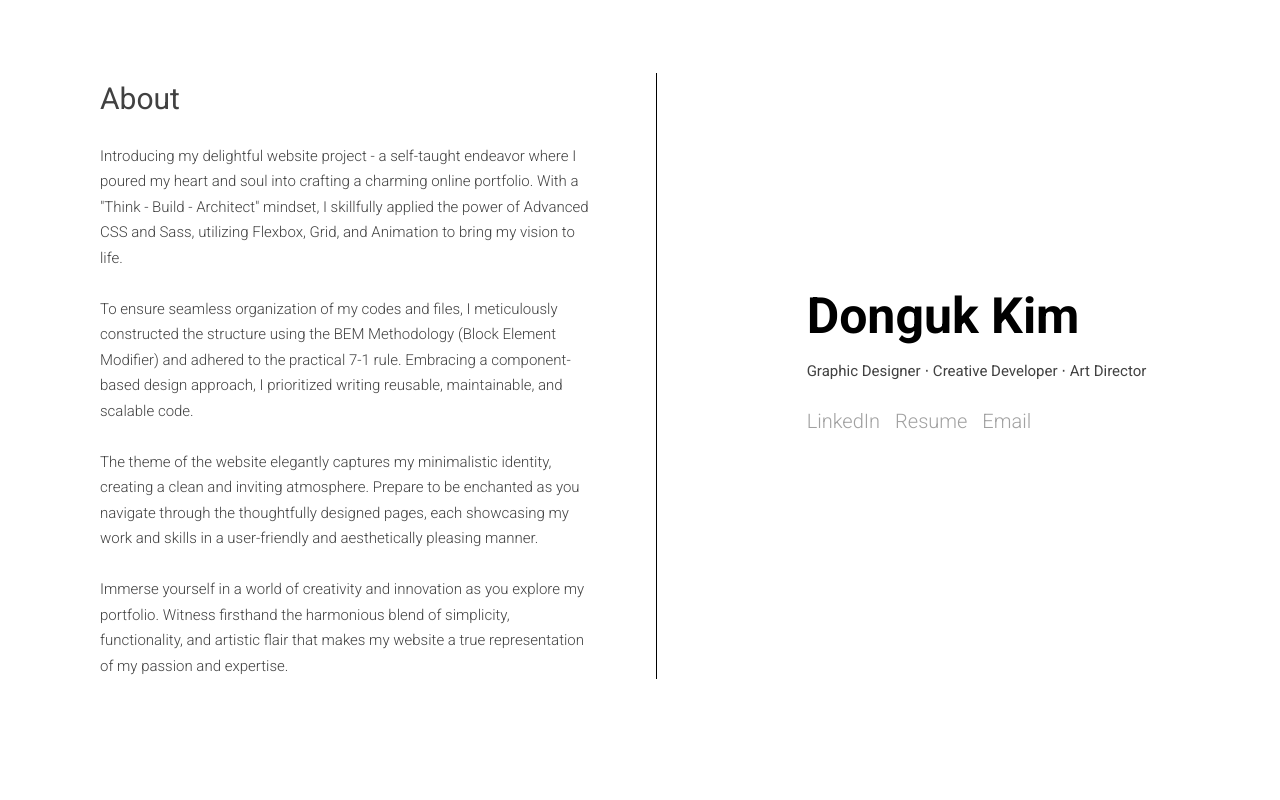
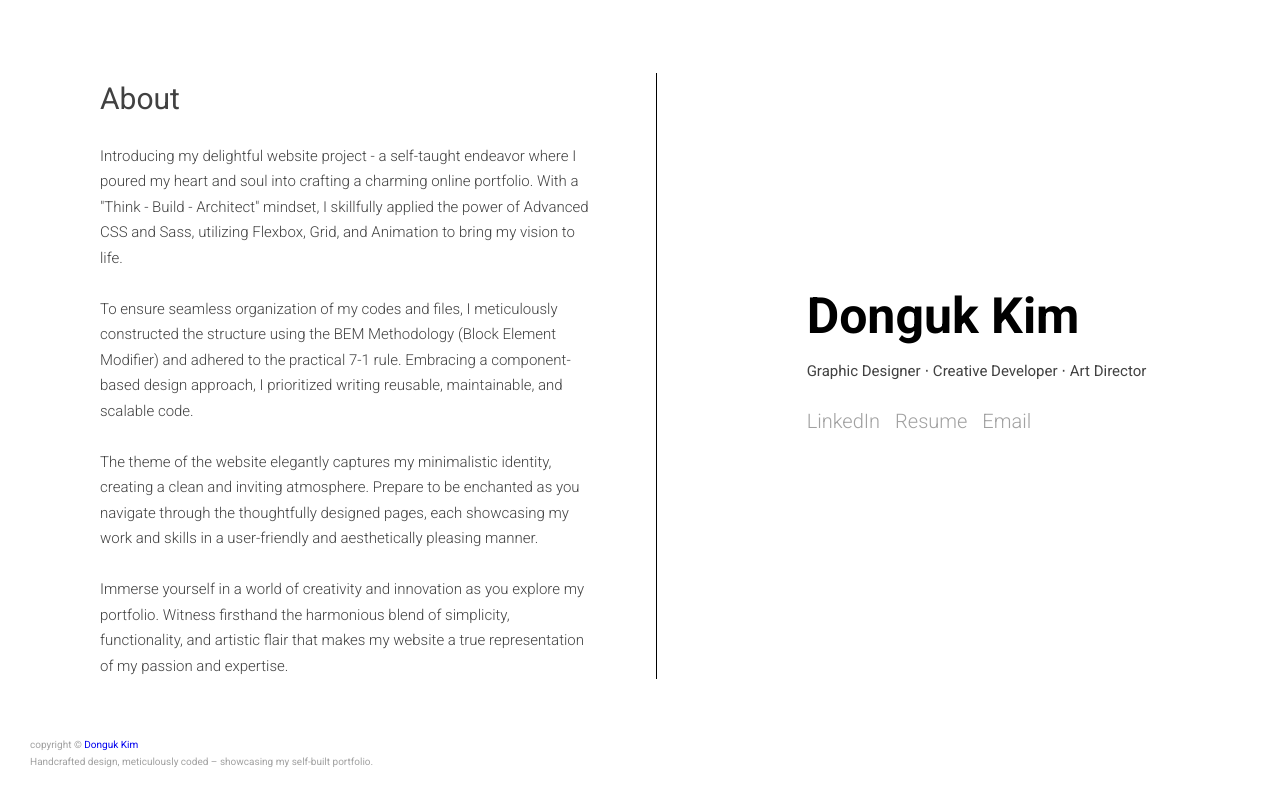
Before and after one commit to DKtheDesigner/Donguk_Kim-Portfolio, a website: page index.html in a window 1280 px wide. Shown: the part 3414-4214 px from the top of the page. Before the commit the page ends 4180 px from the top, so only its background shows below. Drawn offline with Linux system fonts and the light colour scheme; a web font is replaced by a local one.

Commit message:
Add files via upload

```diff
--- a/index.html
+++ b/index.html
@@ -163,7 +163,8 @@
                     </h1>
 
                     <div class="link-box">
-                        <a target="_blank" class="link-text" href="https://www.linkedin.com/in/donguk-kim-00353a232/">LinkedIn</a>
+                        <a target="_blank" class="link-text"
+                            href="https://www.linkedin.com/in/donguk-kim-00353a232/">LinkedIn</a>
                         <a target="_blank" class="link-text" href="img/Resume.pdf">Resume</a>
                         <a target="_blank" class="link-text" href="mailto:kdu3354@gmail.com">Email</a>
                     </div>
@@ -172,6 +173,17 @@
             </div>
         </section>
     </main>
+
+    <footer>
+        <div class="footer-bottom">
+            <p>copyright &copy; <a href="#home">Donguk Kim</a></p>
+            <div class="footer-menu">
+                <p>
+                    Handcrafted design, meticulously coded – showcasing my self-built portfolio.
+                </p>
+            </div>
+        </div>
+    </footer>
 </body>
 
 </html>
```
Also changed, not shown: ccc.html (+11 -0 lines), getty.html (+11 -0 lines), healthnut.html (+11 -0 lines), inh.html (+11 -0 lines), kfest.html (+11 -0 lines), more.html (+11 -0 lines), rec.html (+11 -0 lines), sbvc.html (+11 -0 lines), smsu.html (+13 -0 lines), youth.html (+11 -0 lines).
